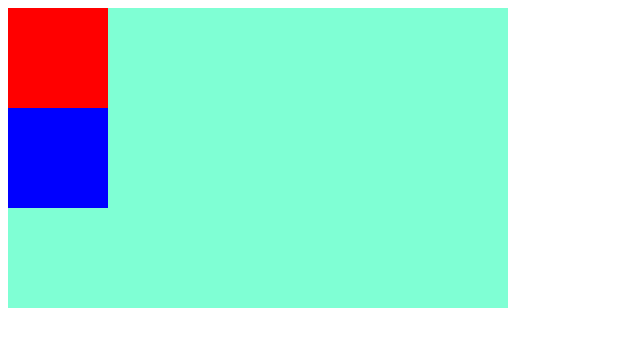
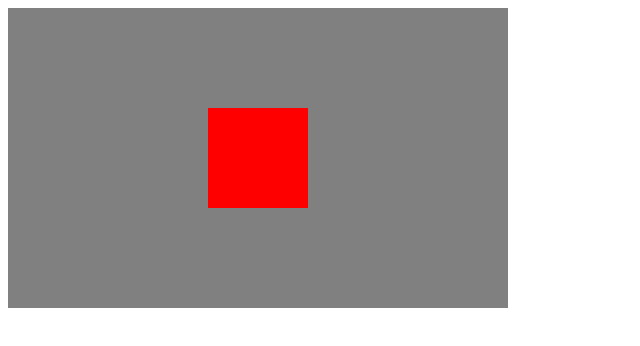
Before and after one commit to krokedilmartin/grundkurs-flex-inspelning, a plain HTML site: page index.html in a window 1280 px wide. Shown: the whole page, without its empty margins (0-640 px from the left). Drawn offline with Linux system fonts and the light colour scheme.

Commit message:
centered div with flexbox

```diff
--- a/index.html
+++ b/index.html
@@ -10,7 +10,10 @@
     #big-box {
         height: 300px;
         width: 500px;
-        background-color: aquamarine;
+        background-color: grey;
+        display: flex;
+        justify-content: center;
+        align-items: center;
     }
     #first-box {
         height: 100px;
@@ -26,7 +29,7 @@
 <body>
     <div id="big-box">
         <div id="first-box"></div>
-        <div id="second-box"></div>
+        <!-- <div id="second-box"></div> -->
     </div>
 </body>
 </html>
```
